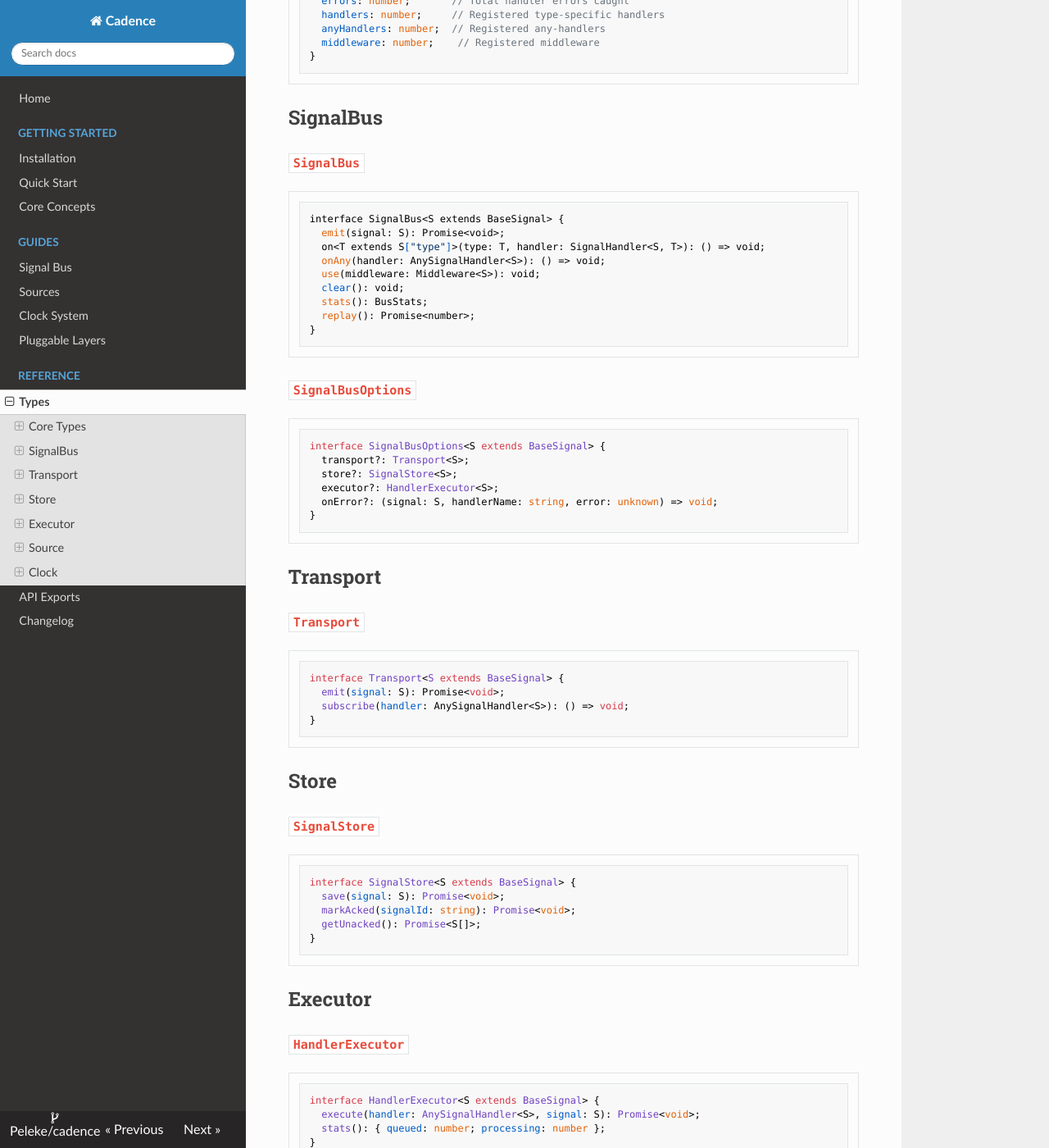
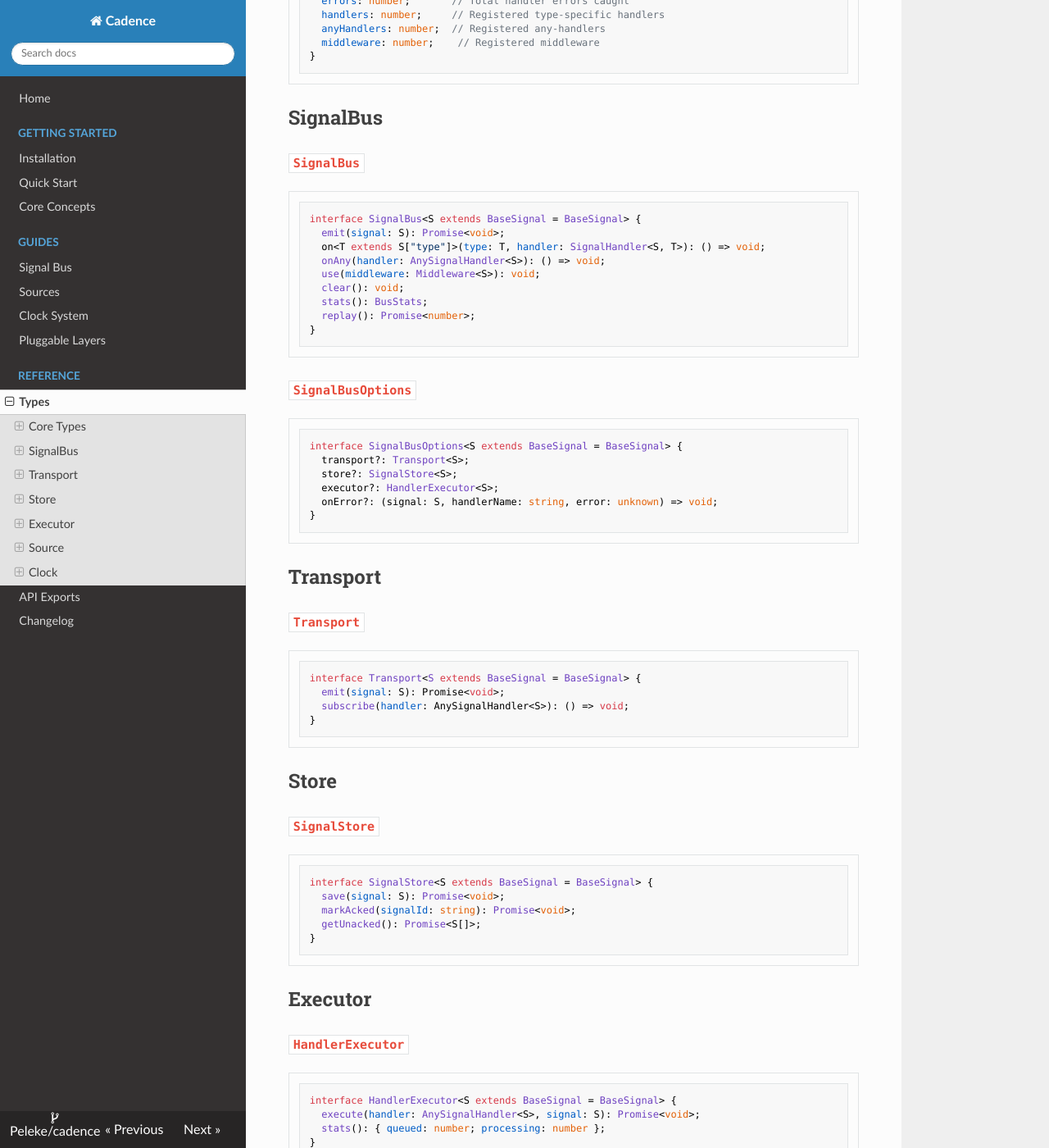
Before and after one commit to Peleke/cadence, an MkDocs documentation site: the page built from docs/reference/types.md, in a window 1280 px wide and 1400 px high, scrolled down 2035 px. Shown: the whole window at 82% size. Built offline with MkDocs 1.6.1, drawn with Linux system fonts in a browser that asks for light colours; nearby versions of some CDN libraries; part of the change alters nothing that is shown; some of the changed text lies outside the part shown.

Commit message:
fix(docs): add missing default type parameters in types reference
Cross-reference verification found 7 interfaces missing their
default type parameter (= BaseSignal) in the docs. Now all type
definitions match source code exactly.

Co-Authored-By: Claude Opus 4.5 <noreply@anthropic.com>

````diff
--- a/docs/reference/types.md
+++ b/docs/reference/types.md
@@ -53,7 +53,7 @@ type SignalPayload<S extends BaseSignal, T extends S["type"]> =
 Handler for a specific signal type.
 
 ```typescript
-type SignalHandler<S extends BaseSignal, T extends S["type"]> =
+type SignalHandler<S extends BaseSignal, T extends S["type"] = S["type"]> =
   (signal: Extract<S, { type: T }>) => void | Promise<void>;
 ```
 
@@ -96,7 +96,7 @@ interface BusStats {
 ### `SignalBus`
 
 ```typescript
-interface SignalBus<S extends BaseSignal> {
+interface SignalBus<S extends BaseSignal = BaseSignal> {
   emit(signal: S): Promise<void>;
   on<T extends S["type"]>(type: T, handler: SignalHandler<S, T>): () => void;
   onAny(handler: AnySignalHandler<S>): () => void;
@@ -110,7 +110,7 @@ interface SignalBus<S extends BaseSignal> {
 ### `SignalBusOptions`
 
 ```typescript
-interface SignalBusOptions<S extends BaseSignal> {
+interface SignalBusOptions<S extends BaseSignal = BaseSignal> {
   transport?: Transport<S>;
   store?: SignalStore<S>;
   executor?: HandlerExecutor<S>;
@@ -123,7 +123,7 @@ interface SignalBusOptions<S extends BaseSignal> {
 ### `Transport`
 
 ```typescript
-interface Transport<S extends BaseSignal> {
+interface Transport<S extends BaseSignal = BaseSignal> {
   emit(signal: S): Promise<void>;
   subscribe(handler: AnySignalHandler<S>): () => void;
 }
@@ -134,7 +134,7 @@ interface Transport<S extends BaseSignal> {
 ### `SignalStore`
 
 ```typescript
-interface SignalStore<S extends BaseSignal> {
+interface SignalStore<S extends BaseSignal = BaseSignal> {
   save(signal: S): Promise<void>;
   markAcked(signalId: string): Promise<void>;
   getUnacked(): Promise<S[]>;
@@ -146,7 +146,7 @@ interface SignalStore<S extends BaseSignal> {
 ### `HandlerExecutor`
 
 ```typescript
-interface HandlerExecutor<S extends BaseSignal> {
+interface HandlerExecutor<S extends BaseSignal = BaseSignal> {
   execute(handler: AnySignalHandler<S>, signal: S): Promise<void>;
   stats(): { queued: number; processing: number };
 }
@@ -157,7 +157,7 @@ interface HandlerExecutor<S extends BaseSignal> {
 ### `Source`
 
 ```typescript
-interface Source<S extends BaseSignal> {
+interface Source<S extends BaseSignal = BaseSignal> {
   name: string;
   start(emit: (signal: S) => Promise<void>): Promise<void>;
   stop(): Promise<void>;
````
